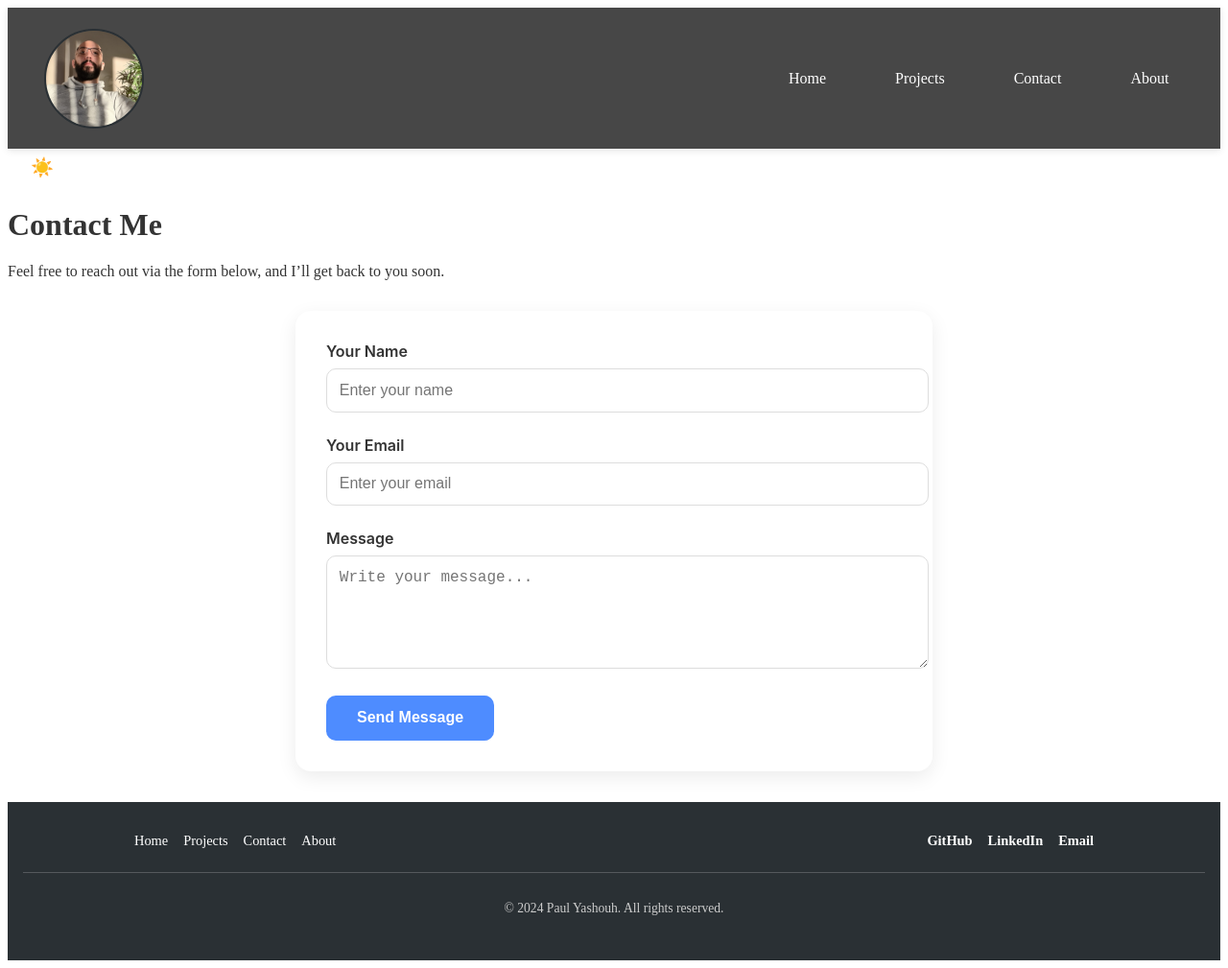
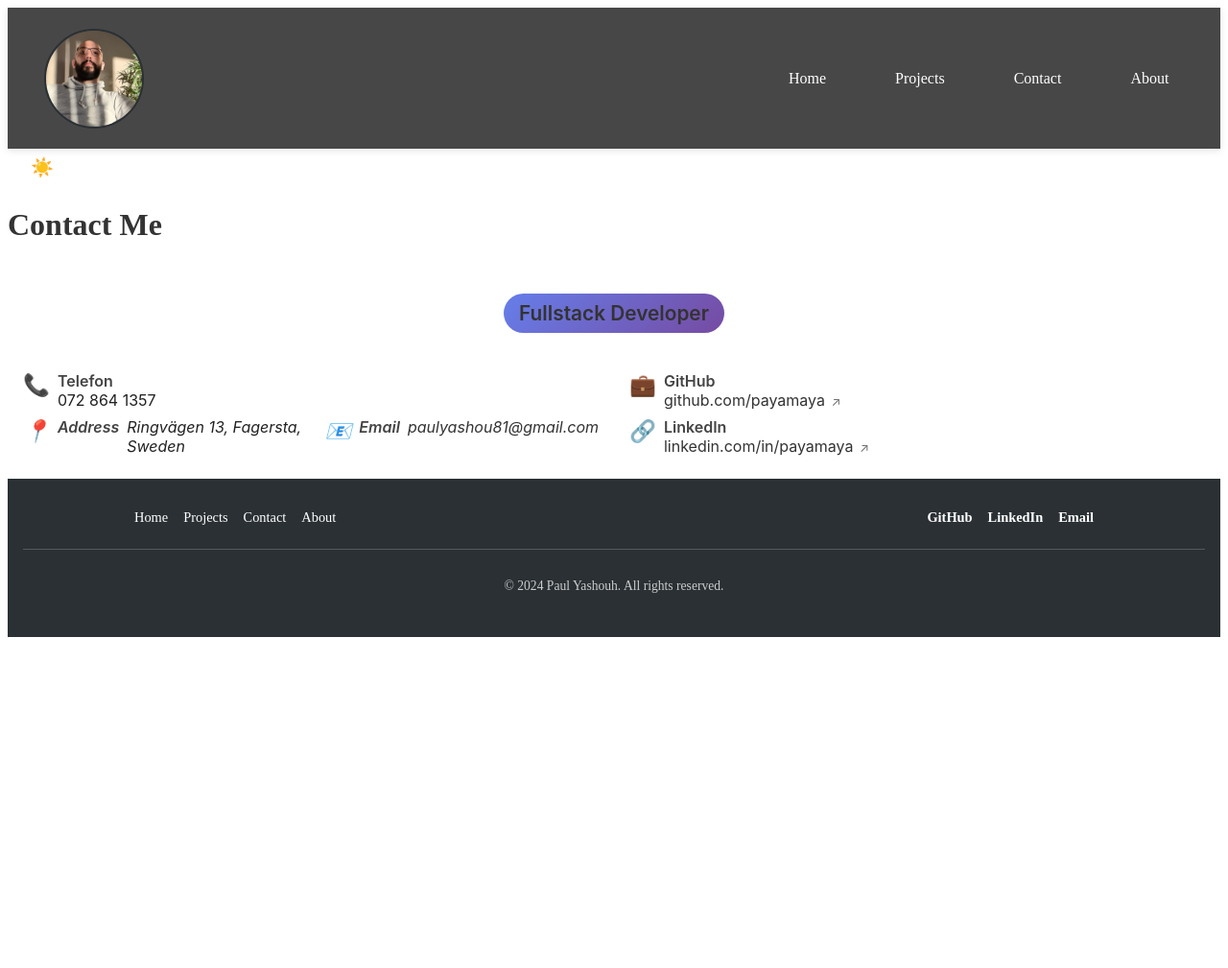
Before and after one commit to payamaya/payamaya.github.io, a Jekyll site: the page built from contact.md, in a window 1280 px wide and 1009 px high. Shown: the whole window at 96% size. Built offline with Jekyll 4.4.1, drawn with Linux system fonts in a browser that asks for light colours; our own code applies the rules of GitHub Pages for plain Markdown files.

Commit message:
moving the contact address to seperate file and the contact-form as well

```diff
--- /dev/null
+++ b/_includes/contact.html
@@ -0,0 +1,55 @@
+<div class="contact-grid">
+  <div class="profile-section">
+    <p class="title">Fullstack Developer</p>
+  </div>
+
+  <div class="contact-info">
+    <div class="contact-row">
+      <div class="contact-col">
+        <div class="contact-field">
+          <span class="icon">📞</span>
+          <div>
+            <div class="label">Telefon</div>
+            <a class="value" title="Ring oss" href="tel:0728641357">
+              072 864 1357
+            </a>
+          </div>
+        </div>
+        <address class="contact-field">
+          <span class="icon">📍</span>
+          <div class="label">Address</div>
+          <div class="value">Ringvägen 13, Fagersta, Sweden</div>
+          <span class="icon">📧</span>
+          <div class="label">Email</div>
+          <div class="value">
+            <a href="mailto:paulyashou81@gmail.com">paulyashou81@gmail.com</a>
+          </div>
+        </address>
+      </div>
+      <div class="contact-col">
+        <div class="contact-field">
+          <span class="icon">💼</span>
+          <div>
+            <div class="label">GitHub</div>
+            <div class="value">
+              <a href="https://github.com/payamaya/" target="_blank">
+                github.com/payamaya
+              </a>
+            </div>
+          </div>
+        </div>
+        <div class="contact-field">
+          <span class="icon">🔗</span>
+          <div>
+            <div class="label">LinkedIn</div>
+            <div class="value">
+              <a href="https://www.linkedin.com/in/payamaya/" target="_blank">
+                linkedin.com/in/payamaya
+              </a>
+            </div>
+          </div>
+        </div>
+      </div>
+    </div>
+  </div>
+</div>
--- a/assets/css/contact.css
+++ b/assets/css/contact.css
@@ -1,84 +1,179 @@
-/* Contact form */
-form {
-  max-width: 500px;
-  margin: 0 auto;
-}
-/* CONTACT - FORM */
-.contact-form {
-  max-width: 600px;
-  margin: 2rem auto;
-  background: #ffffff;
-  padding: 2rem;
-  border-radius: 16px;
-  box-shadow: 0 6px 20px rgba(0, 0, 0, 0.08);
+.contact-grid {
+  display: grid;
+  grid-template-columns: 1fr;
+  gap: 1.5rem;
+  padding: 1rem;
   font-family: 'Inter', sans-serif;
 }
 
-.contact-form .form-group {
-  margin-bottom: 1.5rem;
+.profile-section .title {
+  font-size: 1.3rem;
+  font-weight: 600;
+  color: #333;
 }
 
-.contact-form label {
-  display: block;
-  font-weight: 600;
-  color: #333;
+.contact-info {
+  display: flex;
+  flex-direction: column;
+  gap: 1rem;
+}
+
+.contact-row {
+  display: flex;
+  flex-wrap: wrap;
+  gap: 2rem;
+}
+
+.contact-col {
+  flex: 1;
+  min-width: 250px;
+}
+
+.contact-field {
+  display: flex;
+  align-items: flex-start;
+  gap: 0.5rem;
   margin-bottom: 0.5rem;
 }
 
-.contact-form input,
-.contact-form textarea {
-  width: 100%;
-  padding: 0.8rem;
-  border: 1px solid #ddd;
-  border-radius: 10px;
-  font-size: 1rem;
-  transition:
-    border-color 0.2s,
-    box-shadow 0.2s;
+.contact-field .icon {
+  font-size: 1.4rem;
 }
 
-.contact-form input:focus,
-.contact-form textarea:focus {
-  border-color: #4e8cff;
-  box-shadow: 0 0 4px rgba(78, 140, 255, 0.4);
-  outline: none;
+.contact-field .label {
+  font-weight: 600;
+  color: #444;
 }
 
-.submit-btn {
-  display: inline-block;
-  background: #4e8cff;
-  color: #fff;
-  border: none;
-  padding: 0.9rem 2rem;
-  border-radius: 10px;
-  font-size: 1rem;
-  font-weight: 600;
-  cursor: pointer;
-  transition:
-    background 0.3s,
-    transform 0.2s;
+.contact-field .value {
+  color: #222;
 }
 
-.submit-btn:hover {
-  background: #3c76e8;
-  transform: translateY(-2px);
+.contact-field a {
+  color: #007acc;
+  text-decoration: none;
 }
 
-.hidden {
-  display: none;
+.contact-field a:hover {
+  text-decoration: underline;
 }
-/* Contact Grid Layout */
-.contact-grid {
-  display: grid;
-  grid-template-columns: 200px 1fr;
-  gap: 3rem;
-  max-width: 800px;
-  margin: 2rem auto;
-  align-items: start;
+/* ERROR MAY ONLY NEED THIS CSS */
+/* Special styling for phone link */
+.contact-field .value a[href^='tel:'] {
+  font-weight: 600;
+  color: #2563eb;
+}
+
+.contact-field .value a[href^='tel:']:hover {
+  color: #1d4ed8;
+  text-decoration: none;
+  transform: translateY(-1px);
+}
+
+/* Email link styling */
+.contact-field .value a[href^='mailto:'] {
+  color: var(--text-color);
+}
+
+.contact-field .value a[href^='mailto:']:hover {
+  color: #2563eb;
+}
+
+/* External link styling (GitHub, LinkedIn) */
+.contact-field .value a[target='_blank'] {
+  color: var(--text-color);
+  position: relative;
+}
+
+.contact-field .value a[target='_blank']:hover {
+  color: #2563eb;
+}
+
+.contact-field .value a[target='_blank']::after {
+  content: '↗';
+  font-size: 0.8em;
+  margin-left: 2px;
+  opacity: 0.7;
+}
+
+/* Dark theme adjustments */
+[data-theme='dark'] .contact-grid {
   background: var(--card-bg);
-  border-radius: 16px;
-  padding: 2.5rem;
-  box-shadow: 0 8px 32px rgba(0, 0, 0, 0.1);
-  border: 1px solid rgba(255, 255, 255, 0.2);
-  backdrop-filter: blur(10px);
+  border: 1px solid #374151;
+  box-shadow: 0 8px 32px rgba(0, 0, 0, 0.3);
 }
+
+[data-theme='dark'] .contact-field {
+  background: rgba(255, 255, 255, 0.05);
+  border: 1px solid #374151;
+}
+
+[data-theme='dark'] .contact-field:hover {
+  background: rgba(37, 99, 235, 0.2);
+  border-color: #2563eb;
+}
+
+[data-theme='dark'] .contact-field .label {
+  color: #d1d5db;
+}
+
+[data-theme='dark'] .contact-field .value {
+  color: #f3f4f6;
+}
+
+[data-theme='dark'] .contact-field .value a {
+  color: #f3f4f6;
+}
+
+[data-theme='dark'] .contact-field .value a:hover {
+  color: #60a5fa;
+}
+
+[data-theme='dark'] .contact-field .value a[href^='tel:'] {
+  color: #60a5fa;
+}
+
+[data-theme='dark'] .contact-field .value a[href^='tel:']:hover {
+  color: #93c5fd;
+}
+
+/* Mobile responsive */
+@media (max-width: 768px) {
+  .contact-grid {
+    grid-template-columns: 1fr;
+    gap: 2rem;
+    text-align: center;
+    padding: 1.5rem;
+    margin: 1rem;
+  }
+
+  .contact-row {
+    grid-template-columns: 1fr;
+    gap: 1rem;
+  }
+  .contact-field {
+    padding: 0.75rem;
+  }
+
+  .contact-field .icon {
+    font-size: 1.25rem;
+    min-width: 35px;
+    height: 35px;
+  }
+}
+
+@media (max-width: 480px) {
+  .contact-grid {
+    padding: 1rem;
+  }
+
+  .contact-field {
+    flex-direction: column;
+    text-align: center;
+    gap: 0.5rem;
+  }
+
+  .contact-field .icon {
+    align-self: center;
+  }
+}
--- a/assets/css/projects.css
+++ b/assets/css/projects.css
@@ -1,17 +1,17 @@
 .projects {
   display: grid;
-  gap: 2rem;
+  gap: 1rem;
   /* padding: 2rem; */
   grid-template-columns: repeat(auto-fit, minmax(280px, 1fr));
   justify-items: center;
-  margin-block: 1rem;
+  margin: 1rem;
 }
 
 .project-card {
   display: flex;
   border: 1px solid #ddd;
   border-radius: 12px;
-  padding: 1.5rem;
+  padding: 1rem;
   background: var(--card-bg);
   box-shadow: 0 4px 12px var(--card-shadow);
   transition:
--- a/contact.md
+++ b/contact.md
@@ -1,12 +1,9 @@
 ---
-layout: default
-title: Contact Me
-description: Get in touch
+title: My Projects
+description: Showcase of my programming projects
 css: /assets/css/contact.css
 ---
 
 # Contact Me
 
-Feel free to reach out via the form below, and I’ll get back to you soon.
-
-{% include contact-form.html %}
+{% include contact.html %}
--- a/index.css
+++ b/index.css
@@ -90,19 +90,6 @@ nav ul li a.active {
   padding: 0.5rem;
 }
 
-/* PROJETCS */
-/* Projects grid */
-/* .projects {
-  display: grid;
-  gap: 2rem;
-}
-
-.project-card {
-  border: 1px solid #ddd;
-  padding: 1.5rem;
-  border-radius: 8px;
-} */
-
 .profile-section {
   text-align: center;
   padding: 1rem;
@@ -138,7 +125,7 @@ nav ul li a.active {
   display: inline-block;
 }
 
-.contact-info {
+/* .contact-info {
   display: flex;
   align-items: center;
 }
@@ -216,89 +203,11 @@ nav ul li a.active {
 .contact-field .value a:hover {
   color: #2563eb;
   text-decoration: underline;
-}
-
-/* Special styling for phone link */
-.contact-field .value a[href^='tel:'] {
-  font-weight: 600;
-  color: #2563eb;
-}
-
-.contact-field .value a[href^='tel:']:hover {
-  color: #1d4ed8;
-  text-decoration: none;
-  transform: translateY(-1px);
-}
-
-/* Email link styling */
-.contact-field .value a[href^='mailto:'] {
-  color: var(--text-color);
-}
-
-.contact-field .value a[href^='mailto:']:hover {
-  color: #2563eb;
-}
-
-/* External link styling (GitHub, LinkedIn) */
-.contact-field .value a[target='_blank'] {
-  color: var(--text-color);
-  position: relative;
-}
-
-.contact-field .value a[target='_blank']:hover {
-  color: #2563eb;
-}
-
-.contact-field .value a[target='_blank']::after {
-  content: '↗';
-  font-size: 0.8em;
-  margin-left: 2px;
-  opacity: 0.7;
-}
-
-/* Dark theme adjustments */
-[data-theme='dark'] .contact-grid {
-  background: var(--card-bg);
-  border: 1px solid #374151;
-  box-shadow: 0 8px 32px rgba(0, 0, 0, 0.3);
-}
-
-[data-theme='dark'] .contact-field {
-  background: rgba(255, 255, 255, 0.05);
-  border: 1px solid #374151;
-}
-
-[data-theme='dark'] .contact-field:hover {
-  background: rgba(37, 99, 235, 0.2);
-  border-color: #2563eb;
-}
-
-[data-theme='dark'] .contact-field .label {
-  color: #d1d5db;
-}
-
-[data-theme='dark'] .contact-field .value {
-  color: #f3f4f6;
-}
-
-[data-theme='dark'] .contact-field .value a {
-  color: #f3f4f6;
-}
-
-[data-theme='dark'] .contact-field .value a:hover {
-  color: #60a5fa;
-}
-
-[data-theme='dark'] .contact-field .value a[href^='tel:'] {
-  color: #60a5fa;
-}
-
-[data-theme='dark'] .contact-field .value a[href^='tel:']:hover {
-  color: #93c5fd;
-}
+} */
+/* NOTE THIS CSS MAY NEED TO REMOVE */
 
 /* Mobile responsive */
-@media (max-width: 768px) {
+/* @media (max-width: 768px) {
   .contact-grid {
     grid-template-columns: 1fr;
     gap: 2rem;
@@ -347,7 +256,7 @@ nav ul li a.active {
     width: 100px;
     height: 100px;
   }
-}
+} */
 /* --------------------------- */
 
 /* Mobile Menu Styles */
```
Also changed, not shown: assets/css/contact-form.css (added, +84 -0 lines), contact-form.md (added, +12 -0 lines), index.md (+15 -74 lines).
